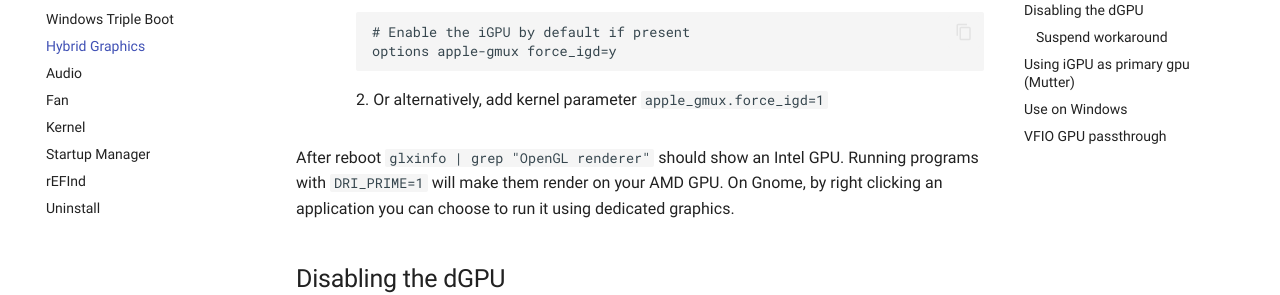
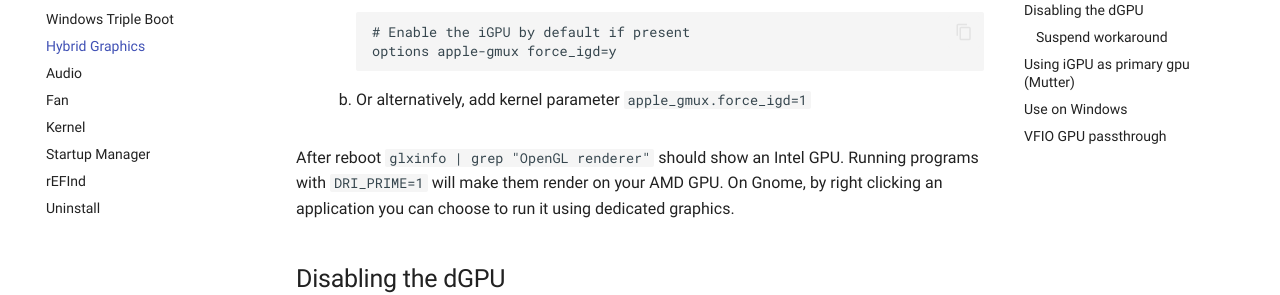
Before and after one commit to t2linux/wiki, an MkDocs documentation site: the page built from docs/guides/hybrid-graphics.md, in a window 1280 px wide and 900 px high, scrolled down 1197 px. Shown: the part 170-465 px from the top of the window. Built offline with MkDocs 1.6.1 and Material for MkDocs 9.7.7, drawn with Linux system fonts in a browser that asks for light colours; comment, search, counter and statistics services are not loaded.

Commit message:
adds blank lines around code blocks

````diff
--- a/docs/guides/hybrid-graphics.md
+++ b/docs/guides/hybrid-graphics.md
@@ -37,6 +37,7 @@ To save energy and reduce battery consumption, we can force the iGPU to be the p
         # Enable the iGPU by default if present
         options apple-gmux force_igd=y
         ```
+
     2.  Or alternatively, add kernel parameter `apple_gmux.force_igd=1`
 
 After reboot `glxinfo | grep "OpenGL renderer"` should show an Intel GPU. Running programs with `DRI_PRIME=1` will make them render on your AMD GPU. On Gnome, by right clicking an application you can choose to run it using dedicated graphics.
@@ -47,7 +48,7 @@ We can take this a step further and save substantial amounts of energy by deacti
 
 1. We will create a systemd unit that will use `vgaswitcheroo` to disable the discrete graphics card on boot. Enter the full codeblock below and execute it.
 
-    ```
+    ```plain
     sudo tee /etc/systemd/system/amdgpu-off.service >/dev/null <<'EOF'
     [Unit]
     Description=Disable AMD dGPU via vgaswitcheroo
@@ -66,30 +67,33 @@ We can take this a step further and save substantial amounts of energy by deacti
     sudo systemctl daemon-reload
     sudo systemctl enable amdgpu-off.service
     ```
+
     We can now run `sudo systemctl enable amdgpu-off.service` and reboot to disable our dGPU. This will decrease power draw on a MacBook significantly from around 20 to 9 Watts on idle using 50% display brightness, resulting in much longer battery life.
     Enabling the dGPU again is done using `sudo systemctl disable amdgpu-off.service` and reboot. A more convenient solution using aliases is explained in the next step.
 
 2. We can quickly disable, enable and check the current status of the dGPU by creating aliases. Simply execute the following block:
 
-    ```
+    ```plain
     alias dgpu-off='sudo systemctl enable disable-amdgpu.service; sleep 2; sudo reboot'
     alias dgpu-on='sudo systemctl disable disable-amdgpu.service; sleep 2; sudo reboot'
     alias dgpu-status='sudo cat /sys/kernel/debug/vgaswitcheroo/switch'
     ```
+
     From now on you can check the status of the dGPU by simply entering `dgpu-status` :
 
-    ```
+    ```plain
     $ dgpu-status
     0:DIS-Audio: :DynOff:0000:01:00.1
     1:IGD:+:Pwr:0000:00:02.0
     2:DIS: :Off:0000:01:00.0
     ```
+
     `IGD` is the iGPU and `DIS` is the dGPU. The position of the `+` shows the GPU currently in use as the display adapter, while `Pwr` and `Off` refer to their respective power status.
     Executing the aliases `dgpu-off` and `dgpu-on` will enable and disable our `amdgpu-off` systemd service and reboot the computer.
 
     **Example:** Given the status above, executing `dgpu-on` will reboot your Mac. After reboot `dgpu-status` should be:
 
-    ```
+    ```plain
     $ dgpu-status
     0:DIS-Audio: :DynAuto:0000:01:00.1
     1:IGD:+:Pwr:0000:00:02.0
````
